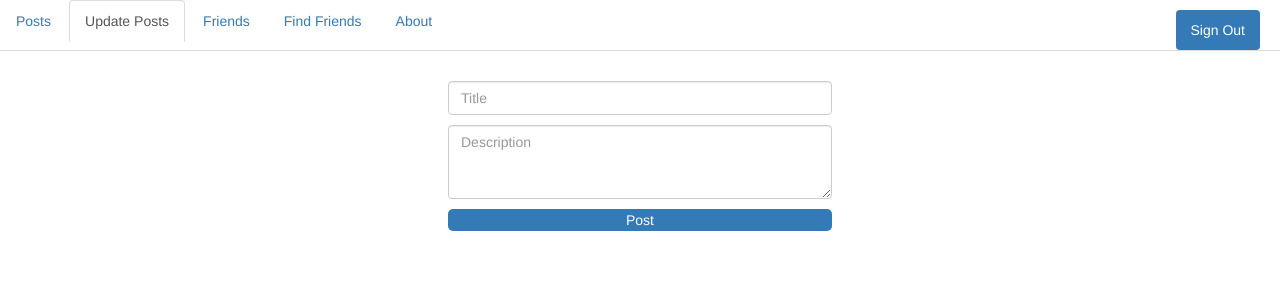
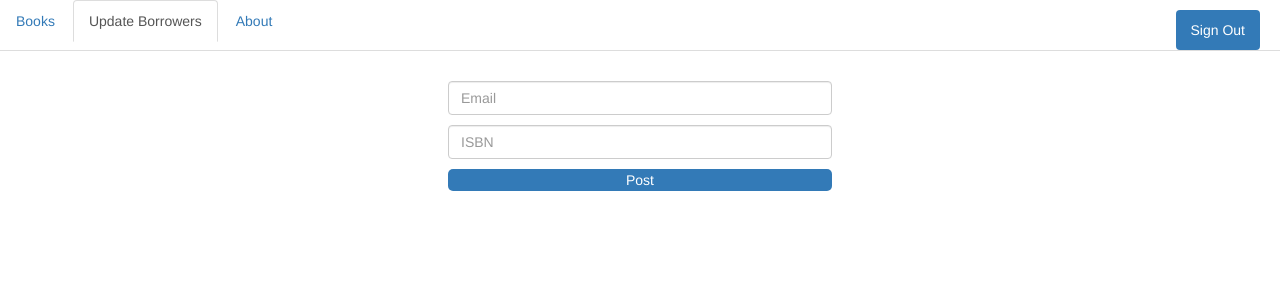
Before and after one commit to daongochieu2810/flask-sqlalchemy-sandbox, a Flask app: template src/templates/update.html in a window 1280 px wide. Shown: the top 300 px of the page. Run offline with Flask 2, Linux system fonts and the light colour scheme; the template is opened without the code that fills it: values that come from a table or form of the project are taken from there, others are empty; tables that the repository leaves empty hold one stand-in row (values such as "Sample post"); some libraries are stand-ins or nearby versions.

Commit message:
Convert to raw sql

```diff
--- a/app.py
+++ b/app.py
@@ -1,4 +1,8 @@
-from src import app
+from src import app, utils
+from src.models import Models
 
 if __name__ == '__main__':
+    models = Models()
+    models.createModels()
+    #utils.readDbFile("src/data.sql", models)
     app.run(debug=True)
--- a/src/__init__.py
+++ b/src/__init__.py
@@ -3,7 +3,6 @@ from flask import Flask
 app = Flask(__name__)
 app.secret_key = 'hello_world'
 app.config.from_object(__name__)
-app.config['SQLALCHEMY_DATABASE_URI'] = 'postgresql://postgres:1234@localhost:5432/postgres'
+app.config['SQLALCHEMY_DATABASE_URI'] = 'postgresql://hieu:hieu@localhost:5432/bt5110'
 
-from src import models
-from src import views
+from . views import *
--- a/src/forms.py
+++ b/src/forms.py
@@ -1,5 +1,5 @@
 from flask_wtf import Form
-from wtforms import StringField, TextAreaField, SubmitField, PasswordField, BooleanField, EmailField
+from wtforms import StringField, SubmitField, PasswordField, BooleanField, EmailField
 from wtforms.validators import DataRequired, Length, Email, ValidationError
 
 def length_check(form,field):
@@ -7,14 +7,11 @@ def length_check(form,field):
         raise ValidationError('Fields should not be null')
 
 
-class AddPostForm(Form):
-    title = StringField('Title', validators=[ DataRequired()])
-    description = TextAreaField('Description', validators = [DataRequired()])
+class AddBorrowerForm(Form):
+    email = StringField('Email', validators=[ DataRequired()])
+    isbn = StringField('ISBN', validators = [DataRequired()])
 
 class SignUpForm(Form):
-    firstname= StringField('First Name', validators= [DataRequired(), length_check])
-    lastname = StringField('Last Name', validators= [DataRequired()])
-    username = StringField('User Name', validators= [ DataRequired(), Length(min=4)])
     password = PasswordField('Password',validators=[ DataRequired(), Length(min=6)])
     email = EmailField('Email', validators= [DataRequired(), Email()])
     submit = SubmitField('Sign Up')
@@ -25,10 +22,3 @@ class SignInForm(Form):
     password = PasswordField('Password', validators = [DataRequired(), Length(min=6, max=30)])
     remember_me = BooleanField('Keep me logged in')
     submit = SubmitField('Sign In')
-
-class AboutUserForm(Form):
-    firstname= StringField('First Name', validators= [DataRequired(), length_check])
-    lastname = StringField('Last Name', validators= [DataRequired()])
-    username = StringField('User Name', validators= [ DataRequired(), Length(min=4)])
-    password = PasswordField('Password',validators=[ DataRequired(), Length(min=6)])
-    email = EmailField('Email', validators= [DataRequired(), Email()])
--- a/src/templates/index.html
+++ b/src/templates/index.html
@@ -16,7 +16,7 @@
   </head>
   <body>
     <div class="row">
-    <div class="col-md-10"><h1>Byte Blogger</h1></div>
+    <div class="col-md-10"><h1>Simple Library</h1></div>
     <div class="col-md-2">
         <ul class="nav nav-pills">
           <li role="presentation" class="active"><a href="signup">Sign Up</a></li>
--- a/src/templates/signup.html
+++ b/src/templates/signup.html
@@ -22,9 +22,6 @@
 <div class="container">
     <form class="form-signin" action="" method="POST">
         <h2 class="form-signin-heading">Please Sign Up</h2>
-       {{ signupform.firstname(id="inputEmail", class="form-control", autofocus="",placeholder="First Name")}}
-       {{ signupform.lastname(id="inputEmail", class="form-control", autofocus="",placeholder="Last Name")}}
-        {{ signupform.username(id="inputEmail", class="form-control", autofocus="",placeholder="User Name")}}
         {{ signupform.email(placeholder="Email",id="inputEmail", class="form-control", autofocus="") }}
         {{ signupform.password(placeholder="Password",id="inputPassword", class="form-control", required="") }}
         {{ signupform.submit(class="btn btn-lg btn-primary btn-block")}}
--- a/src/templates/update.html
+++ b/src/templates/update.html
@@ -49,10 +49,8 @@
 </div>
 <div>
 <ul class="nav nav-tabs">
-  <li role="presentation" ><a href="/posts">Posts</a></li>
-    <li role="presentation" class="active"><a href="">Update Posts</a></li>
-  <li role="presentation"><a href="/friends">Friends</a></li>
-  <li role="presentation"><a href="/finddriends">Find Friends</a></li>
+  <li role="presentation" ><a href="/books">Books</a></li>
+    <li role="presentation" class="active"><a href="">Update Borrowers</a></li>
   <li role="presentation"><a href="/about_user">About</a></li>
 </ul>
 </div>
@@ -60,10 +58,10 @@
   <form action="" method="POST">
   <table align="center">
     <tr>
-      <td>{{ blogpost.title(class="form-control",placeholder="Title") }}</td>
+      <td>{{ borrower.email(class="form-control",placeholder="Email") }}</td>
     </tr>
     <tr>
-      <td>{{ blogpost.description(class="form-control",rows="3",placeholder="Description") }}</td>
+      <td>{{ borrower.isbn(class="form-control",rows="3",placeholder="ISBN") }}</td>
     </tr>
     <tr>
       <td align="center"><input class="submitbt" type="submit" value="Post" /></td>
--- a/src/views.py
+++ b/src/views.py
@@ -1,77 +1,60 @@
-from flask import request, session, redirect, url_for, render_template, flash, jsonify
+from flask import request, session, redirect, url_for, render_template, flash
 
-from . models import User, Posts, db
-from . forms import AddPostForm, SignUpForm, SignInForm, AboutUserForm
+from . models import Models
+from . forms import AddBorrowerForm, SignUpForm, SignInForm
 
 from src import app
 
+models = Models()
 
 @app.route('/')
 def index():
     return render_template('index.html')
 
 
-@app.route('/posts')
-def show_posts():
+@app.route('/books')
+def show_books():
     if session['user_available']:
-        posts = Posts.query.all()
-        user = User.query.all()
-        return render_template('posts.html', posts=posts, user=user)
+        booksAndBorrows = models.getBookAndBorrows()
+        return render_template('books.html', booksAndBorrows=booksAndBorrows)
     flash('User is not Authenticated')
     return redirect(url_for('index'))
 
 
 @app.route('/add', methods=['GET', 'POST'])
-def add_post():
+def add_borrower():
     if session['user_available']:
-        blogpost = AddPostForm(request.form)
-        us = User.query.filter_by(username=session['current_user']).first()
+        borrower = AddBorrowerForm(request.form)
+        us = models.getUserByEmail(session['current_user'])
         if request.method == 'POST':
-            bp = Posts(blogpost.title.data, blogpost.description.data, us.uid)
-            db.session.add(bp)
-            db.session.commit()
-            return redirect(url_for('show_posts'))
-        return render_template('add.html', blogpost=blogpost)
+            models.addBorrower({"email": borrower.email.data, "isbn": borrower.isbn.data})
+            return redirect(url_for('show_books'))
+        return render_template('add.html', borrower=borrower)
     flash('User is not Authenticated')
     return redirect(url_for('index'))
 
 
-@app.route('/delete/<pid>/<post_owner>', methods=('GET', 'POST'))
-def delete_post(pid, post_owner):
-    if session['current_user'] == post_owner:
-        me = Posts.query.get(pid)
-        db.session.delete(me)
-        db.session.commit()
-        return redirect(url_for('show_posts'))
-    flash('You are not a valid user to Delete this Post')
-    return redirect(url_for('show_posts'))
+@app.route('/delete/<email>/<isbn>', methods=('GET', 'POST'))
+def delete_book(isbn, email):
+    models.deleteBorrow({"email": email, "isbn": isbn})
+    return redirect(url_for('show_books'))
 
 
-@app.route('/update/<pid>/<post_owner>', methods=('GET', 'POST'))
-def update_post(pid, post_owner):
-    if session['current_user'] == post_owner:
-        me = Posts.query.get(pid)
-        blogpost = AddPostForm(obj=me)
-        if request.method == 'POST':
-            bpost = Posts.query.get(pid)
-            bpost.title = blogpost.title.data
-            bpost.description = blogpost.description.data
-            db.session.commit()
-            return redirect(url_for('show_posts'))
-        return render_template('update.html', blogpost=blogpost)
-    flash('You are not a valid user to Edit this Post')
-    return redirect(url_for('show_posts'))
+@app.route('/update/<email>/<isbn>', methods=('GET', 'POST'))
+def update_book(isbn, email):
+    br = models.getBorrow({"email": email, "isbn": isbn})
+    borrower = AddBorrowerForm(request.form, obj=br)
+    if request.method == 'POST':
+        models.updateBorrower({"email": borrower.email.data, "isbn": borrower.isbn.data})
+        return redirect(url_for('show_books'))
+    return render_template('update.html', borrower=borrower)
 
 
 @app.route('/signup', methods=['GET', 'POST'])
 def signup():
     signupform = SignUpForm(request.form)
     if request.method == 'POST':
-        reg = User(signupform.firstname.data, signupform.lastname.data,\
-         signupform.username.data, signupform.password.data,\
-         signupform.email.data)
-        db.session.add(reg)
-        db.session.commit()
+        models.addUser({"email": signupform.email.data, "password": signupform.password.data})
         return redirect(url_for('signin'))
     return render_template('signup.html', signupform=signupform)
 
@@ -81,21 +64,19 @@ def signin():
     signinform = SignInForm(request.form)
     if request.method == 'POST':
         em = signinform.email.data
-        log = User.query.filter_by(email=em).first()
+        log = models.getUserByEmail(em)
         if log.password == signinform.password.data:
-            current_user = log.username
-            session['current_user'] = current_user
+            session['current_user'] = em
             session['user_available'] = True
-            return redirect(url_for('show_posts'))
+            return redirect(url_for('show_books'))
     return render_template('signin.html', signinform=signinform)
 
 
 @app.route('/about_user')
 def about_user():
-    aboutuserform = AboutUserForm()
     if session['user_available']:
-        user = User.query.filter_by(username=session['current_user']).first()
-        return render_template('about_user.html', user=user, aboutuserform=aboutuserform)
+        user = models.getUserByEmail(session['current_user'])
+        return render_template('about_user.html', user=user)
     flash('You are not a Authenticated User')
     return redirect(url_for('index'))
 
@@ -106,22 +87,5 @@ def logout():
     session['user_available'] = False
     return redirect(url_for('index'))
 
-
-@app.route('/blog/api/v0.1/posts', methods=['GET'])
-def get_tasks():
-    posts = Posts.query.all()
-    """for i in api_posts:
-        title= i.title
-        description = i.description
-        data_dict= {'title': title, 'description': description}"""
-    """for i in posts:
-        t[i] = posts.title
-    print(t)"""
-    title = posts.title
-    print(title)
-    description = posts.description
-    return jsonify(title=title, description=description)
-
-
 if __name__ == '__main__':
     app.run()
```
Also changed, not shown: src/data.sql (added, +24 -0 lines), src/models.py (+66 -28 lines), src/templates/about_user.html (+3 -20 lines), src/templates/add.html (+5 -5 lines), src/templates/books.html (renamed from src/templates/posts.html, +12 -14 lines), src/utils.py (added, +28 -0 lines), 1 other file.
